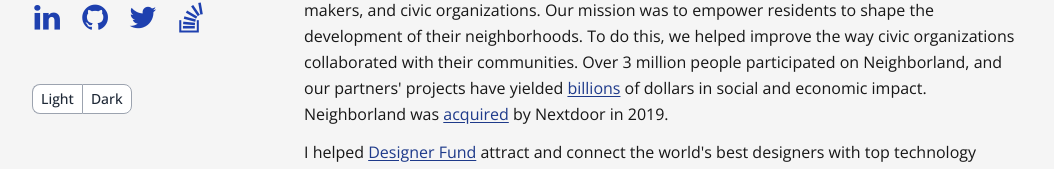
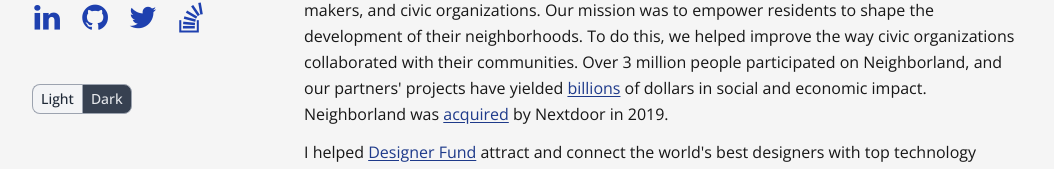
Before and after one commit to teeparham/next, a Next.js app: page / in a window 1280 px wide. Shown: the part 273-442 px from the top of the page, without its empty margins (112-1166 px from the left). Built offline with nearby package versions, Linux system fonts and the light colour scheme.

Commit message:
Improve ThemeSwitch

```diff
--- a/app/components/ThemeSwitch.tsx
+++ b/app/components/ThemeSwitch.tsx
@@ -2,37 +2,9 @@
 import { useTheme } from "next-themes";
 import { cx } from "../utils";
 
-interface ToggleButtonProps {
-  css: string; // border
-  newTheme: string;
-  text: string;
-}
-
-function ToggleButton({ css, text, newTheme }: ToggleButtonProps) {
+export function ThemeSwitch() {
   // light, dark, system
   const { theme, setTheme } = useTheme();
-  return (
-    <button
-      className={cx(
-        css,
-        theme === newTheme
-          ? "text-blue-800 bg-gray-100 dark:text-blue-300 dark:bg-gray-600"
-          : "bg-white dark:bg-gray-500",
-        "px-2 py-1 border-gray-400",
-        "hover:bg-gray-200 hover:text-blue-700",
-        "dark:hover:bg-gray-700 dark:hover:text-blue-400",
-        "focus:text-blue-700"
-      )}
-      onClick={() => {
-        setTheme(newTheme);
-      }}
-    >
-      {text}
-    </button>
-  );
-}
-
-export function ThemeSwitch() {
   const [mounted, setMounted] = useState(false);
 
   // only show on client
@@ -45,13 +17,34 @@
   }
 
   return (
-    <div className="inline-flex text-sm font-medium text-gray-800 dark:text-gray-200">
-      <ToggleButton
-        css="rounded-l-lg border border-r-0"
-        text="Light"
-        newTheme="light"
-      />
-      <ToggleButton css="rounded-r-lg border" text="Dark" newTheme="dark" />
+    <div className="inline-flex text-sm font-medium">
+      <button
+        className={cx(
+          "rounded-l-lg border border-r-0",
+          "px-2 py-1 border-gray-400",
+          "text-gray-800 bg-gray-100",
+          theme === "dark" && "hover:bg-gray-200 hover:text-blue-700"
+        )}
+        onClick={() => {
+          setTheme("light");
+        }}
+      >
+        Light
+      </button>
+
+      <button
+        className={cx(
+          "rounded-r-lg border",
+          "px-2 py-1 border-gray-400",
+          "text-gray-200 bg-gray-700",
+          theme === "light" && "hover:bg-gray-600 hover:text-blue-400"
+        )}
+        onClick={() => {
+          setTheme("dark");
+        }}
+      >
+        Dark
+      </button>
     </div>
   );
 }
```
